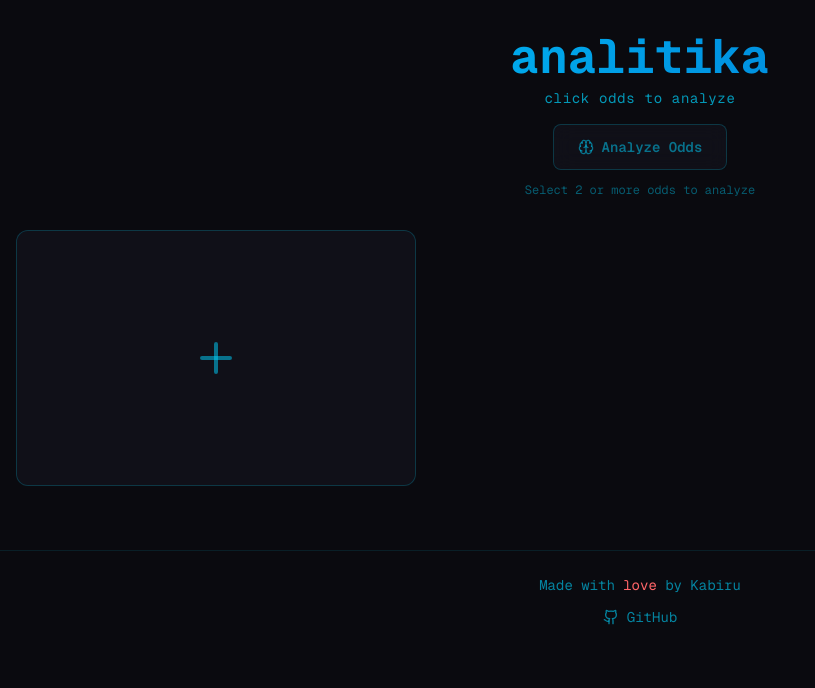
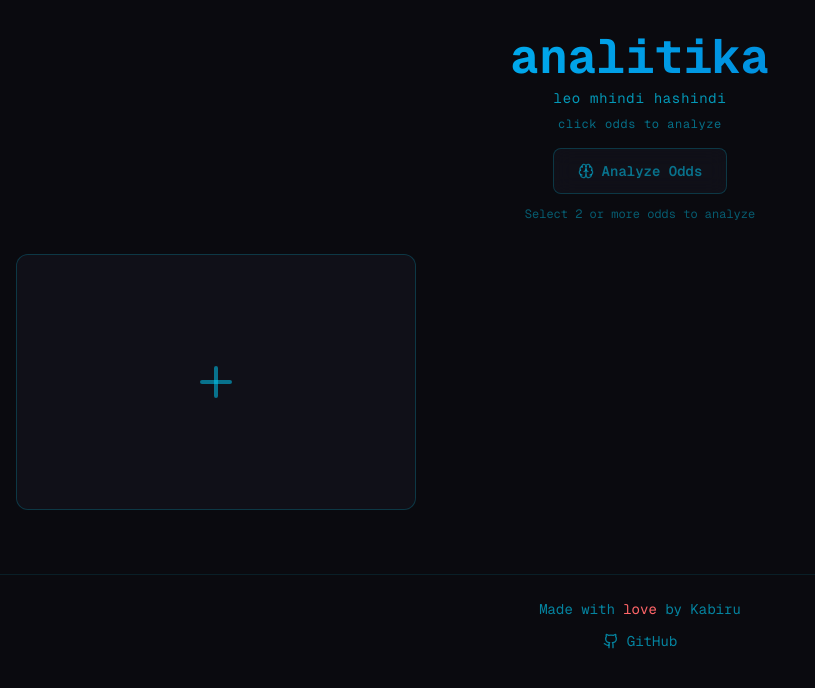
Before and after one commit to BrianMwangi21/analitika, a Next.js app: page / in a window 1280 px wide. Shown: the top 688 px of the page, without its empty margins (0-815 px from the left). Built offline with nearby package versions, Linux system fonts and the light colour scheme.

Commit message:
fix: Add back 'leo mhindi hashindi' subtitle with instructions
- Restored 'leo mhindi hashindi' as the main subtitle
- Added 'click odds to analyze' as secondary instruction text
- Both now appear in the header

```diff
--- a/components/Header.tsx
+++ b/components/Header.tsx
@@ -16,7 +16,10 @@ export default function Header({ selectedOddsCount, onAnalyzeClick, isAnalyzing
       <h1 className="text-4xl md:text-5xl font-bold text-gradient mb-2">
         analitika
       </h1>
-      <p className="text-xs md:text-sm text-[#00d4ff]/70 tracking-wider mb-4">
+      <p className="text-xs md:text-sm text-[#00d4ff]/70 tracking-wider mb-2">
+        leo mhindi hashindi
+      </p>
+      <p className="text-[10px] md:text-xs text-[#00d4ff]/50 tracking-wider mb-4">
         click odds to analyze
       </p>
 
```
